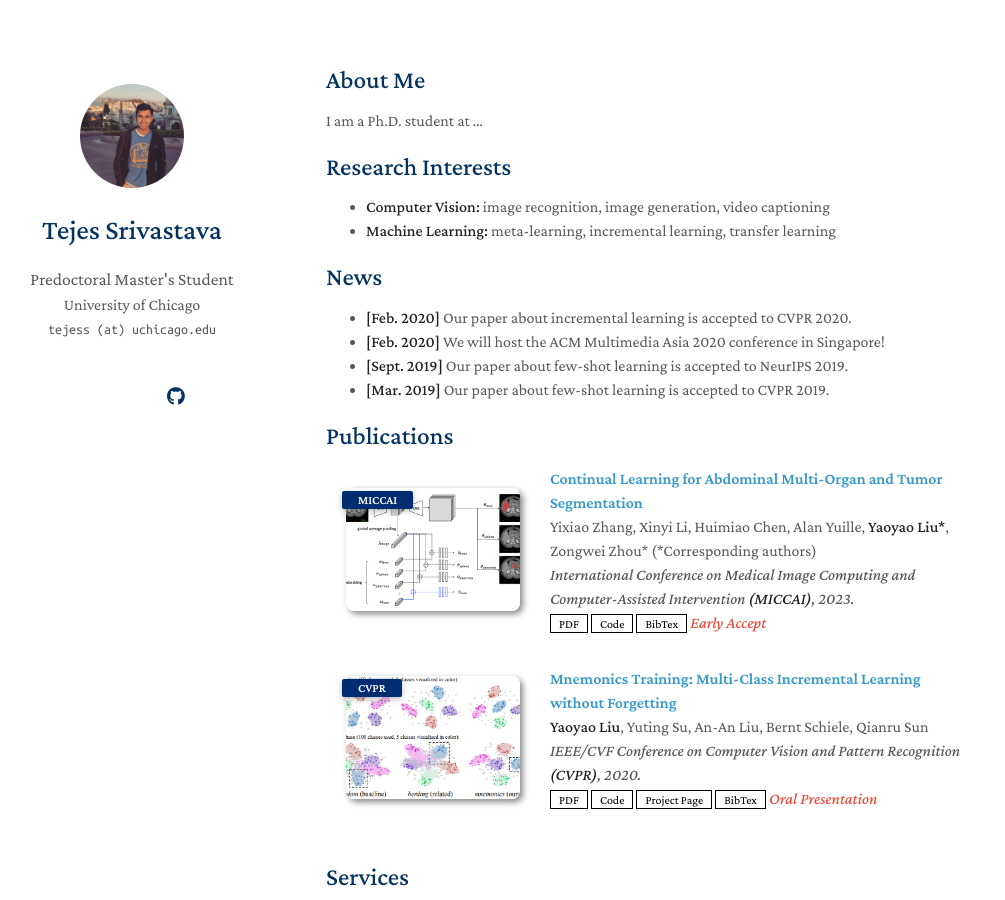
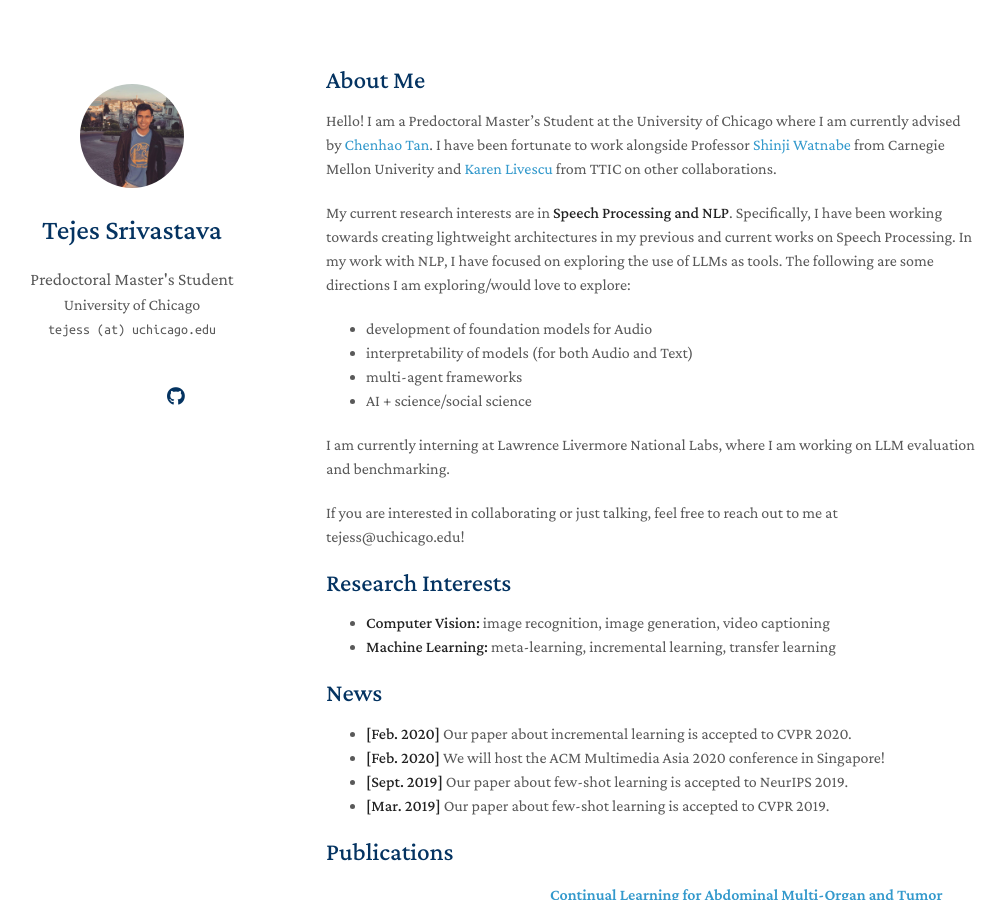
Before and after one commit to tejess/tejess.github.io, a Jekyll site: the page built from index.md, in a window 1280 px wide and 900 px high. Shown: the whole window, without its empty margins (144-1149 px from the left). Built offline with Jekyll 4.4.1, drawn with Linux system fonts in a browser that asks for light colours; a style sheet for code colours, icons or effects is not loaded; our own code applies the rules of GitHub Pages for plain Markdown files.

Commit message:
Update index.md

```diff
--- a/index.md
+++ b/index.md
@@ -4,7 +4,17 @@ layout: homepage
 
 ## About Me
 
-I am a Ph.D. student at ...
+Hello! I am a Predoctoral Master's Student at the University of Chicago where I am currently advised by [Chenhao Tan](https://chenhaot.com/). I have been fortunate to work alongside Professor [Shinji Watnabe](https://www.wavlab.org/) from Carnegie Mellon Univerity and [Karen Livescu](https://home.ttic.edu/~klivescu/) from TTIC on other collaborations.
+
+My current research interests are in **Speech Processing and NLP**. Specifically, I have been working towards creating lightweight architectures in my previous and current works on Speech Processing. In my work with NLP, I have focused on exploring the use of LLMs as tools. The following are some directions I am exploring/would love to explore:
+* development of foundation models for Audio
+* interpretability of models (for both Audio and Text)
+* multi-agent frameworks
+* AI + science/social science
+
+I am currently interning at Lawrence Livermore National Labs, where I am working on LLM evaluation and benchmarking.
+
+If you are interested in collaborating or just talking, feel free to reach out to me at tejess@uchicago.edu!
 
 ## Research Interests
 
```
